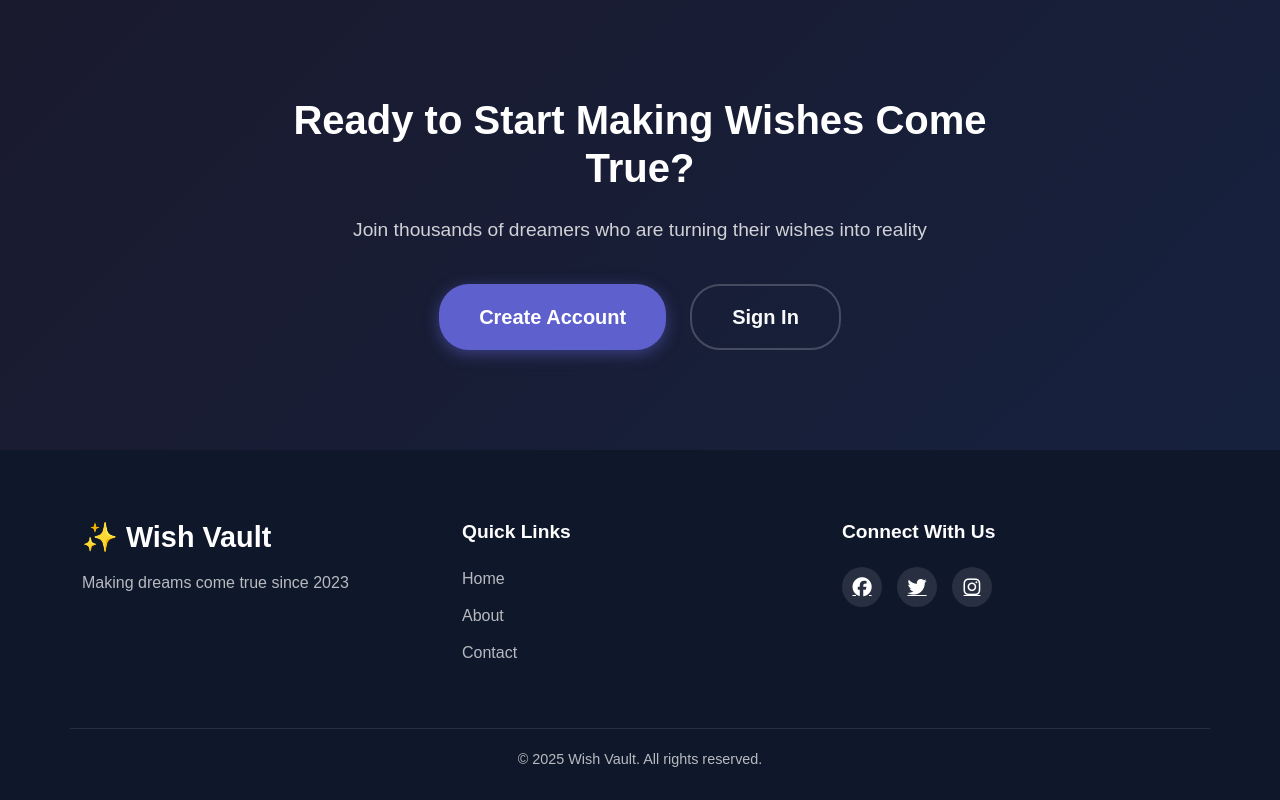
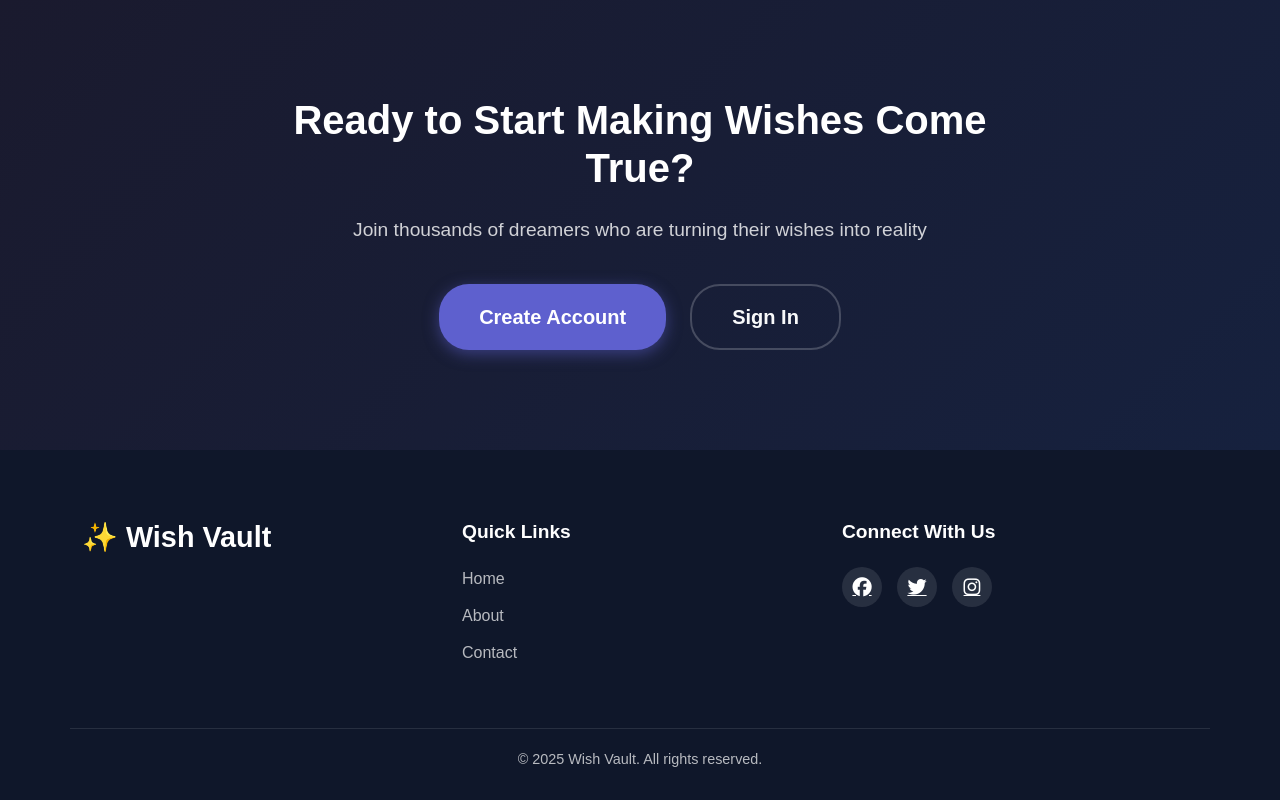
Before and after one commit to Lalitharani508/REACT_PROJECT, a React (Vite) app: page / in a window 1280 px wide. Shown: the part 1983-2783 px from the top of the page. Built offline with nearby package versions, Linux system fonts and the light colour scheme; no server answers.

Commit message:
mobile view

```diff
--- a/src/components/navbar/Landingpage.jsx
+++ b/src/components/navbar/Landingpage.jsx
@@ -178,7 +178,7 @@ const LandingPage = () => {
           <Row>
             <Col md={4}>
               <h3 className="footer-brand">✨ Wish Vault</h3>
-              <p>Making dreams come true since 2023</p>
+
             </Col>
             <Col md={4} className="footer-links">
               <h4>Quick Links</h4>
```
